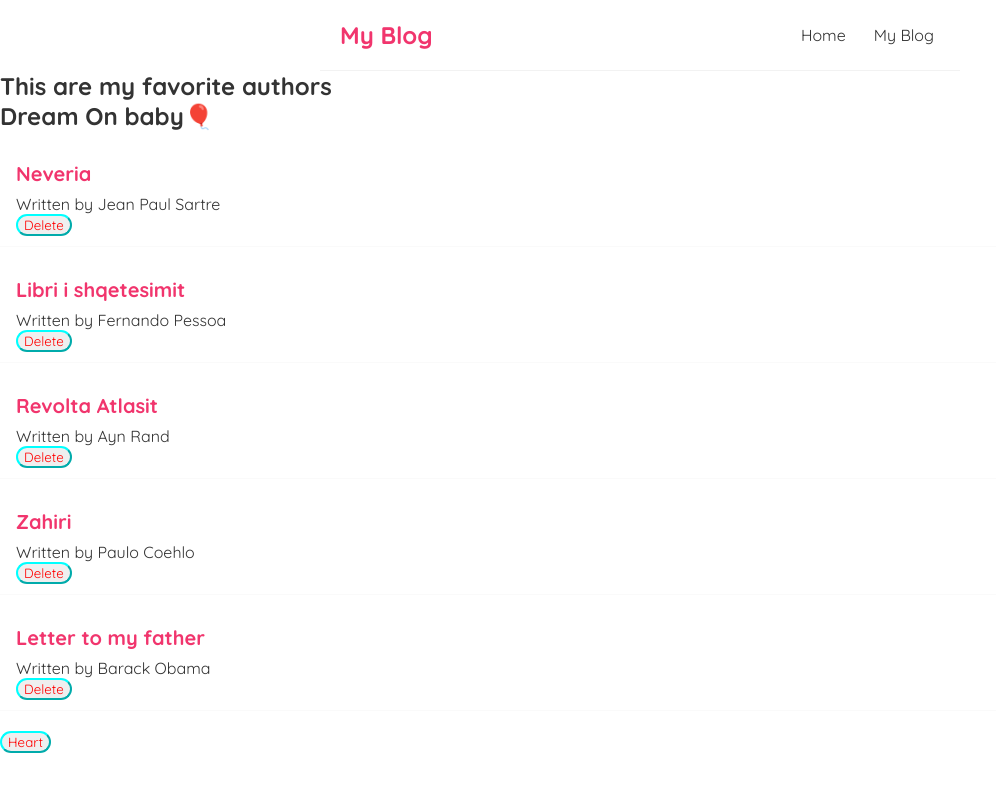
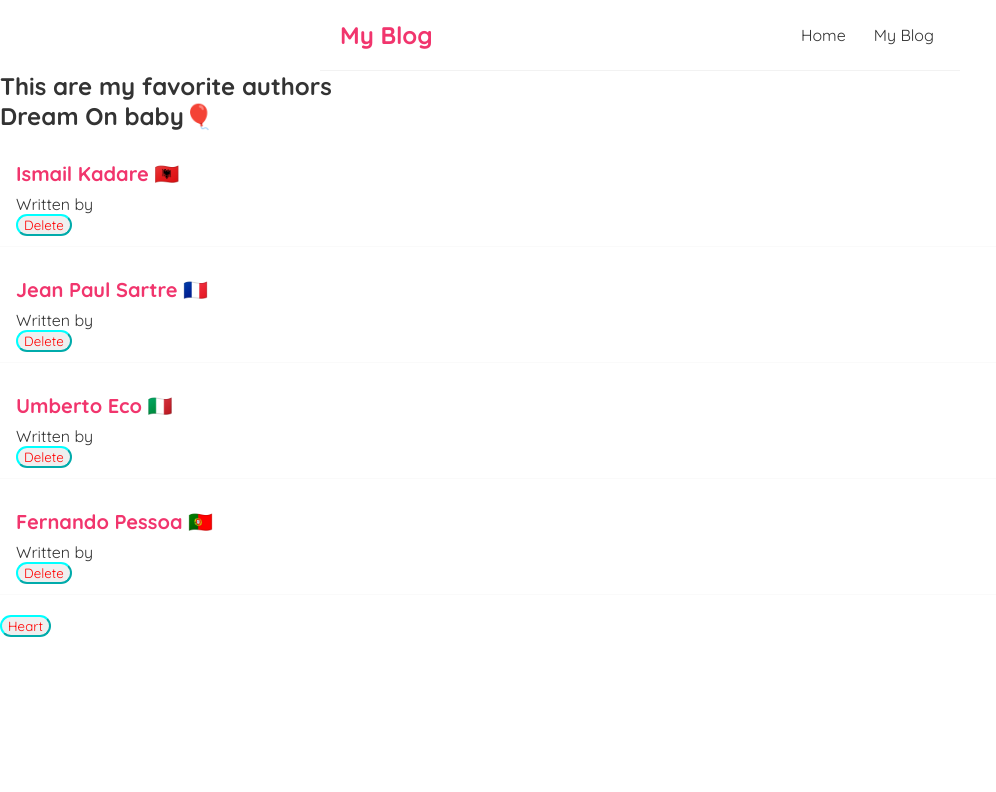
Before and after one commit to OerdBej/react-todo-Git, a React (Create React App) app: page / in a window 1280 px wide. Shown: the top 792 px of the page, without its empty margins (0-996 px from the left). Built offline with nearby package versions, Linux system fonts and the light colour scheme; data requests are answered from the project's data file.

Commit message:
setting server, making a condition after fetch

```diff
--- a/data/db.json
+++ b/data/db.json
@@ -1,16 +1,29 @@
 {
     "blogs": [
         {
-            "title": "First Book Blog",
-            "body": "Why we need this type of json file to use?",
-            "author": "Oerd",
+            "title": "Ismail Kadare 🇦🇱 ",
+            "body": "Ismail Kadare is an Albanian novelist, poet, essayist, screenwriter, and playwright. He is a leading international literary figure and intellectual. He focused on poetry until the publication of his first novel, The General of the Dead Army, which made him famous internationally",
+            "country": "Albanian",
             "id": 1
         },
         {
-            "title": "Second Book Blog",
-            "body": "Why do we need a body and author into a json file??",
-            "author": "Bej",
+            "title": "Jean Paul Sartre 🇫🇷",
+            "body": "Sartre's theory of existentialism states that “existence precedes essence”, that is only by existing and acting a certain way do we give meaning to our lives. According to him, there is no fixed design for how a human being should be and no God to give us a purpose.",
+            "country": "France",
             "id": 2
+        },
+        {
+            "title": "Umberto Eco 🇮🇹",
+            "body": "Umberto Eco, (born January 5, 1932, Alessandria, Italy—died February 19, 2016, Milan), Italian literary critic, novelist, and semiotician (student of signs and symbols) best known for his novel Il nome della rosa (1980; The Name of the Rose).",
+            "country": "Italian",
+            "id": 3
+        },
+        {
+            "title": "Fernando Pessoa 🇵🇹",
+            "body": "Fernando Pessoa is one of the most famous Portuguese writers. He is known for making Portuguese literature known across the globe, and he is well-loved both in Portugal and internationally.",
+            "country": "Portugal",
+            "id": 4
+
         }
     ]
 }
--- a/src/components/Home.js
+++ b/src/components/Home.js
@@ -2,43 +2,7 @@ import { useState, useEffect } from "react";
 import BlogList from "./BlogList";
 
 const Home = () => {
-  const [blogs, setBlogs] = useState([
-    {
-      libri: "Ky eshte libri pare",
-      title: "Neveria",
-      author: "Jean Paul Sartre",
-      year: 1950,
-      id: 1,
-    },
-    {
-      libri: "Ky eshte libri dyte",
-      title: "Libri i shqetesimit",
-      author: "Fernando Pessoa",
-      year: 1970,
-      id: 2,
-    },
-    {
-      libri: "Ky eshte libri trete",
-      title: "Revolta Atlasit",
-      author: "Ayn Rand",
-      year: 1980,
-      id: 3,
-    },
-    {
-      libri: "Ky eshte libri katert",
-      title: "Zahiri",
-      author: "Paulo Coehlo",
-      year: 1990,
-      id: 4,
-    },
-    {
-      libri: "Ky eshte libri peste",
-      title: "Letter to my father",
-      author: "Barack Obama",
-      year: 2000,
-      id: 5,
-    },
-  ]);
+  const [blogs, setBlogs] = useState(null);
 
   const [name, setName] = useState("");
 
@@ -48,6 +12,13 @@ const Home = () => {
 
   useEffect(() => {
     console.log("This effect will fire by himself");
+    //fetch => promise => object => object.json()
+    fetch('http://localhost:8000/blogs').then(res => {
+      return res.json();
+    }).then((data)=>{
+      // console.log(data);
+      setBlogs(data);
+    })
   }, []); //empty, or we ca use a state, in order => when the state changes, run the useEffect
 
   const handleDelete = (id) => {
@@ -58,11 +29,14 @@ const Home = () => {
 
   return (
     <div className='blog-list'>
-      <BlogList
+      {/* condition needed: first the data was null. We need condition because we are waiting from fetch data.json(). When we receive the data, we make a condtion, if true, than pass the component with props. */}
+      {
+        blogs &&  <BlogList
         blogs={blogs}
         title='Dream On baby🎈'
         handleDelete={handleDelete}
       />
+      }
       <button onClick={() => handleClick("❤️")}>Heart</button>
       <p>{name} </p>
     </div>
```
